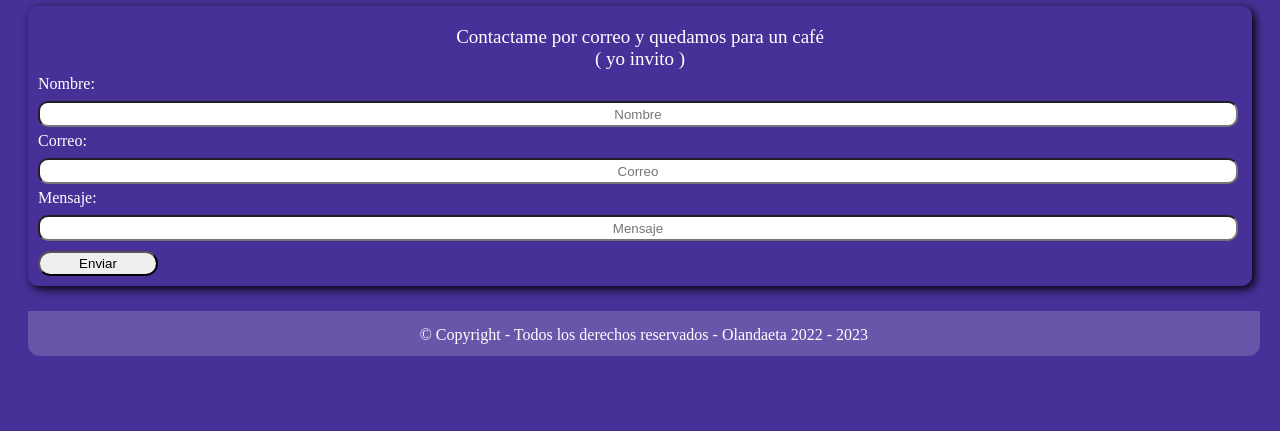
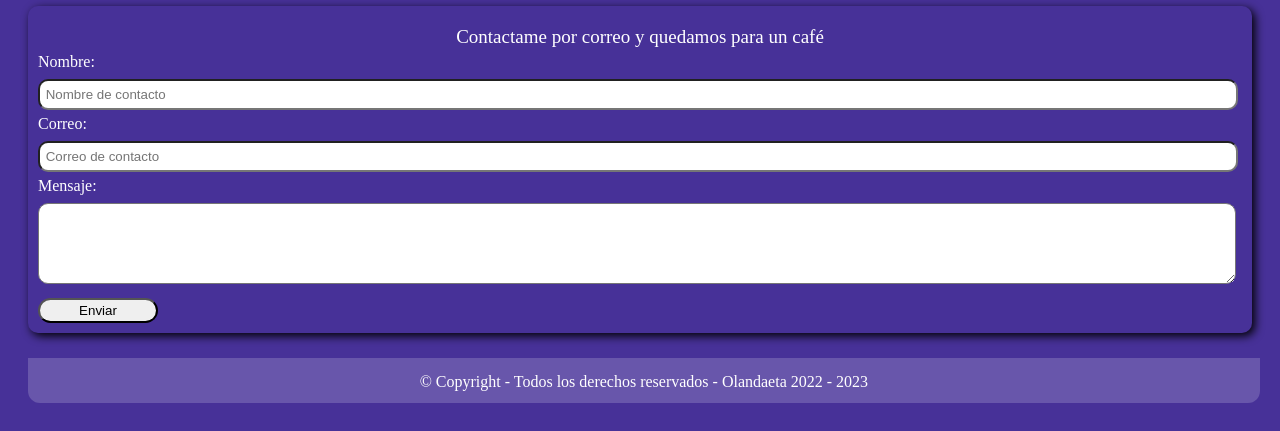
Before and after one commit to OmarLand/portfoliostart2023, a plain HTML site: page index.html in a window 1280 px wide. Shown: the part 1714-2145 px from the top of the page. Before the commit the page ends 2098 px from the top, so only its background shows below. Drawn offline with nearby package versions, Linux system fonts and the light colour scheme.

Commit message:
styled: Added the text area to my form to contact me

```diff
--- /dev/null
+++ b/cards.css
@@ -0,0 +1,50 @@
+*{
+    margin : 0;
+    padding: 0;
+    box-sizing: border-box;
+    font-family: sans-serif;
+}
+
+body{
+    background : #00332D;
+    display: flex;
+    align-items: center;
+    justify-content: center;
+    min-height: 100vh;
+}
+
+.card{
+    position : relative;
+
+    width    : 300px;
+    height   : 400px;
+}
+
+.card div {
+    position        : absolute;
+    width           : 100%;
+    height          : 100%;
+    display         : flex;
+    align-items     : center;
+    justify-content : center;
+    backface-visibility: hidden;
+    transition: 1s;
+}
+
+.card .front {
+    background-color: aqua;
+    transform: perspective( 500px ) rotateY(0deg);
+}
+
+.card .back {
+    background-color: blueviolet;
+    transform: perspective( 500px ) rotateY(180deg);
+}
+
+.card:hover .front {
+    transform: perspective( 500px ) rotateY(180deg);
+}
+
+.card:hover .back {
+    transform: perspective( 500px ) rotateY(360deg);
+}
--- a/css/styles.css
+++ b/css/styles.css
@@ -305,8 +305,9 @@
         align-items     : left;
         flex-direction  : column;
         align-items     : center;
+    }
 
-    }
+
 
     .main-header-wideScreen{
         display        : flex;
@@ -391,6 +392,7 @@
         justify-content : space-around;
         margin-top      : 5px;
     }
+
 
     .img-container{
         display         : flex;
@@ -535,9 +537,17 @@
 
     .input-text{
         width         : 99%;
-        height        : 20px;
+        height        : 25px;
         border-radius : 10px;
-        text-align    : center;
+        text-align    : left;
+        margin-top    : 8px;
+        margin-bottom : 5px;
+    }
+    .input-text-area{
+        width         : 99%;
+        /* height        : 20px; */
+        border-radius : 10px;
+        text-align    : left;
         margin-top    : 8px;
         margin-bottom : 5px;
     }
--- a/index.html
+++ b/index.html
@@ -19,7 +19,7 @@
         </ul>
     </nav>
 
-    <header>
+    <header class="background-header">
 
         <div data-aos="fade-right">
             <img src="/img/png4.png" alt="Omar" id="img-logo">
@@ -146,17 +146,18 @@
 
     <section class="frm-contact">
         <div class="frm-container">
-            <p id="contact-me">Contactame por correo y quedamos para un café <br> ( yo invito )</p>
+            <p id="contact-me">Contactame por correo y quedamos para un café</p>
 
             <form>
                 <label for="frm-name">Nombre:</label> <br>
-                <input class="input-text" type="text" name="Nombre" id="frm-name" placeholder="Nombre">
+                <input class="input-text" type="text" name="Nombre" id="frm-name" placeholder=" Nombre de contacto">
                 <br>
                 <label for="frm-correo">Correo:</label> <br>
-                <input class="input-text" type="text" name="Correo" id="frm-correo" placeholder="Correo">
+                <input class="input-text" type="text" name="Correo" id="frm-correo" placeholder=" Correo de contacto">
                 <br>
                 <label for="frm-mjs">Mensaje:</label> <br>
-                <input class="input-text" type="text" name="Mensaje" id="frm-mjs" placeholder="Mensaje">
+                <!-- <input class="input-text" type="text" name="Mensaje" id="frm-mjs" placeholder="Mensaje"> -->
+                <textarea class="input-text-area" name="Mensaje" id="frm-mjs" cols="100" rows="5"></textarea>
                 <br>
                 <input type="submit" value="Enviar" class="btn-enviar">
             </form>
```
Also changed, not shown: cards.html (added, +21 -0 lines), 1 other file.
